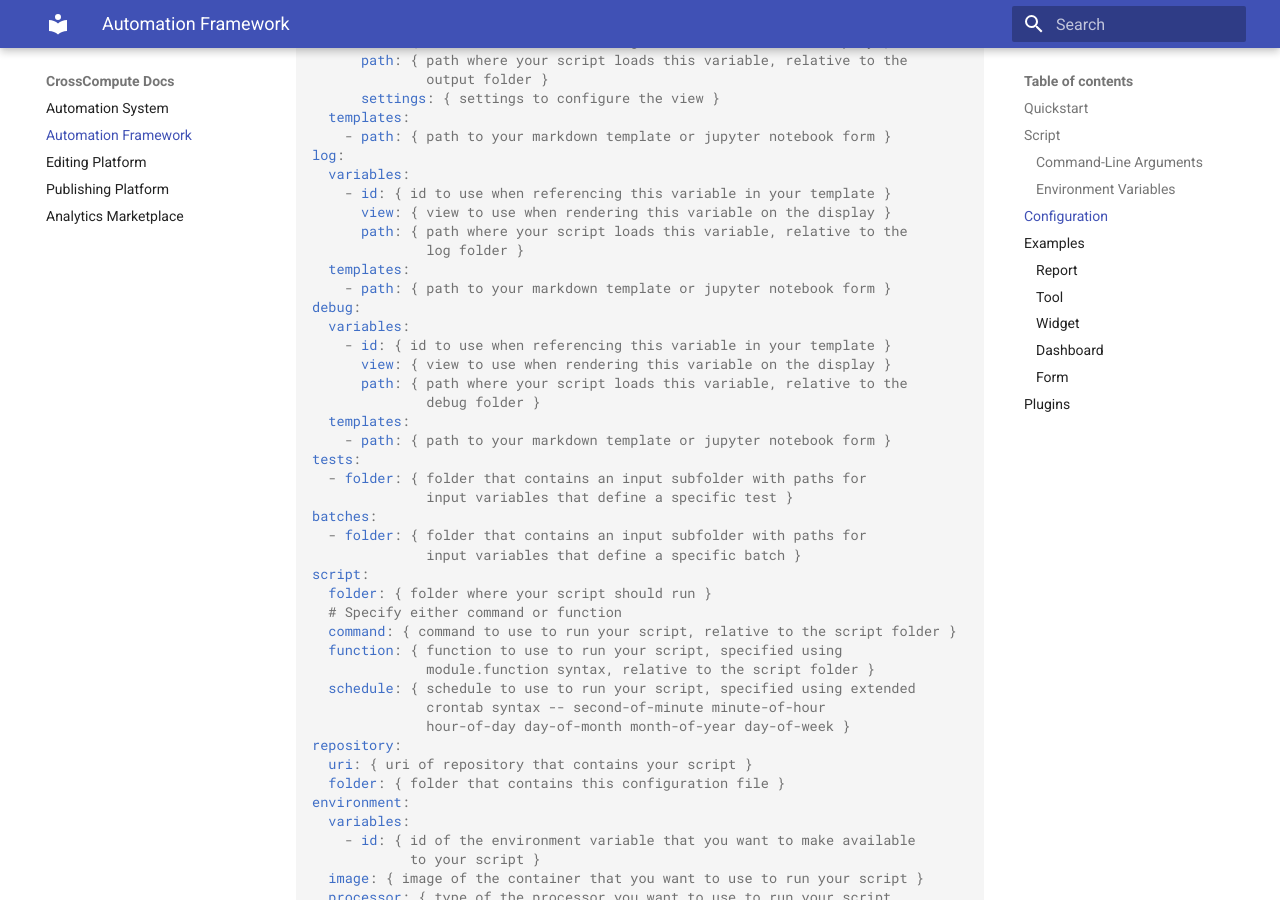
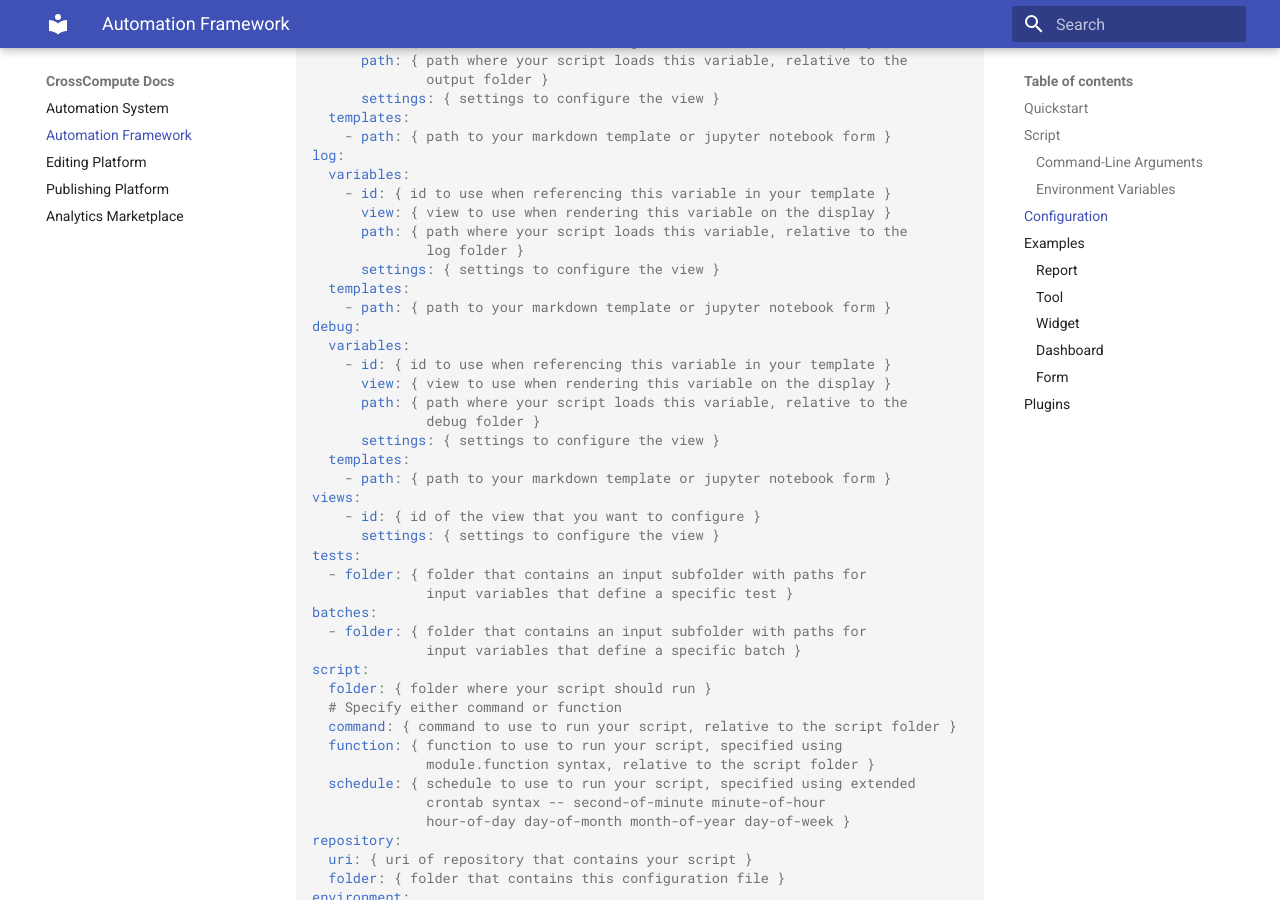
Before and after one commit to crosscompute/crosscompute-docs, an MkDocs documentation site: the page built from docs/automation-framework/README.md, in a window 1280 px wide and 900 px high, scrolled down 5854 px. Built offline with MkDocs 1.6.1 and Material for MkDocs 9.7.7, drawn with Linux system fonts in a browser that asks for light colours.

Commit message:
Add views settings

```diff
--- a/docs/automation-framework/README.md
+++ b/docs/automation-framework/README.md
@@ -288,6 +288,7 @@ log:
       view: { view to use when rendering this variable on the display }
       path: { path where your script loads this variable, relative to the
               log folder }
+      settings: { settings to configure the view }
   templates:
     - path: { path to your markdown template or jupyter notebook form }
 debug:
@@ -296,8 +297,12 @@ debug:
       view: { view to use when rendering this variable on the display }
       path: { path where your script loads this variable, relative to the
               debug folder }
+      settings: { settings to configure the view }
   templates:
     - path: { path to your markdown template or jupyter notebook form }
+views:
+    - id: { id of the view that you want to configure }
+      settings: { settings to configure the view }
 tests:
   - folder: { folder that contains an input subfolder with paths for
               input variables that define a specific test }
```
